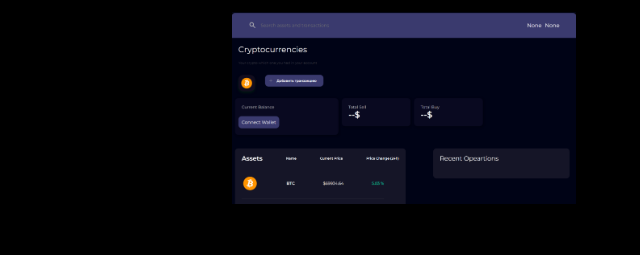
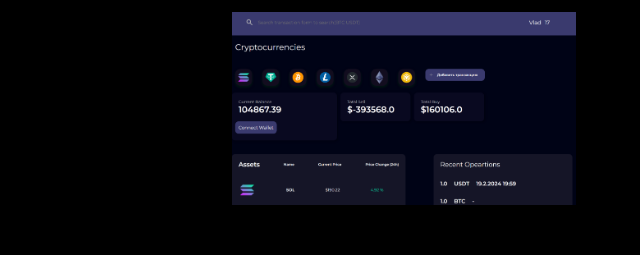
Before and after one commit to hitaro2k/hitaro-cv, a plain HTML site: page index.html in a window 1280 px wide. Shown: the part 2489-2744 px from the top of the page, without its empty margins (162-802 px from the left). Drawn offline with Linux system fonts and the light colour scheme.

Commit message:
edit-dash

```diff
--- a/index.html
+++ b/index.html
@@ -205,7 +205,7 @@
                                     <p class="subtitle">Time duration: 2weeks with studying</p>
                                 </div>
                             </div>
-                            <img src="/img/Crypto_dash.png" alt="" class="img img-project">
+                            <img src="/img/dash-img.png" alt="" class="img img-project">
                         </div>
                     </div>
 
```
Also changed, not shown: img/dash-img.png (added).
